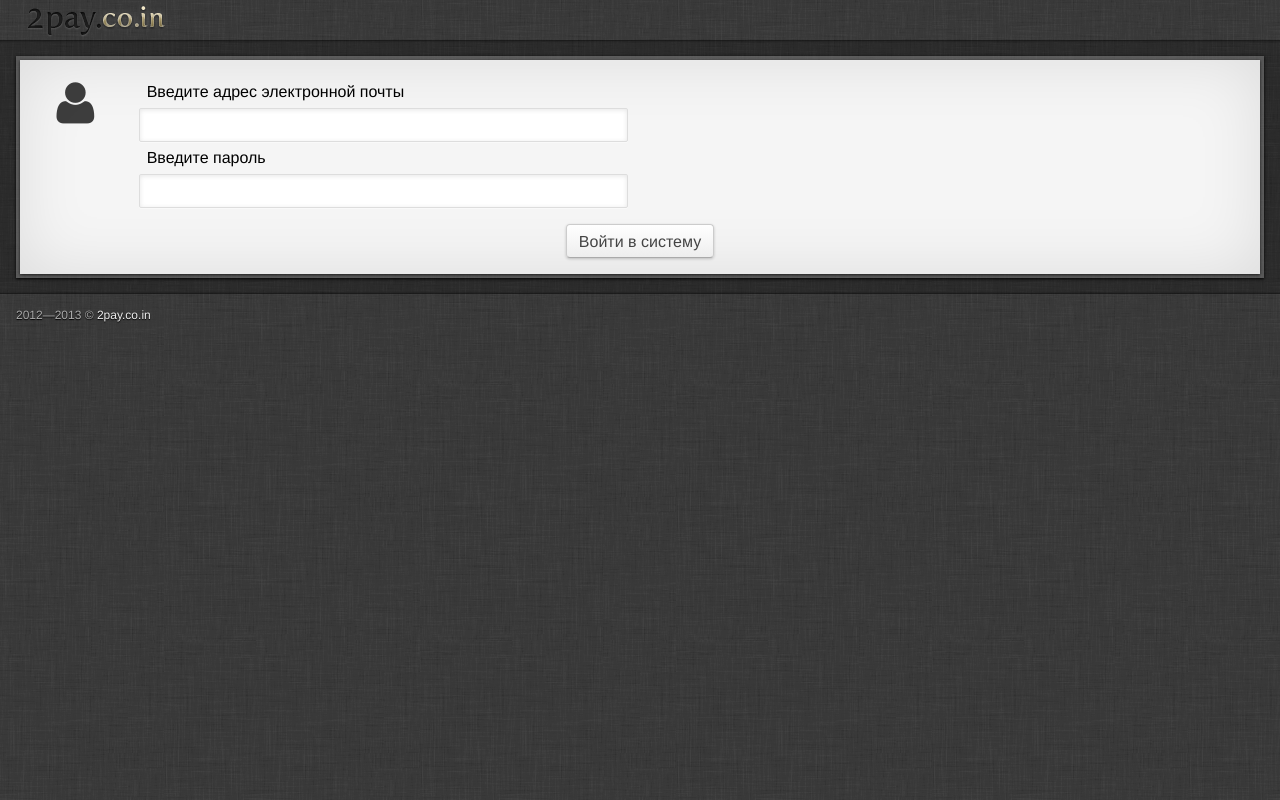
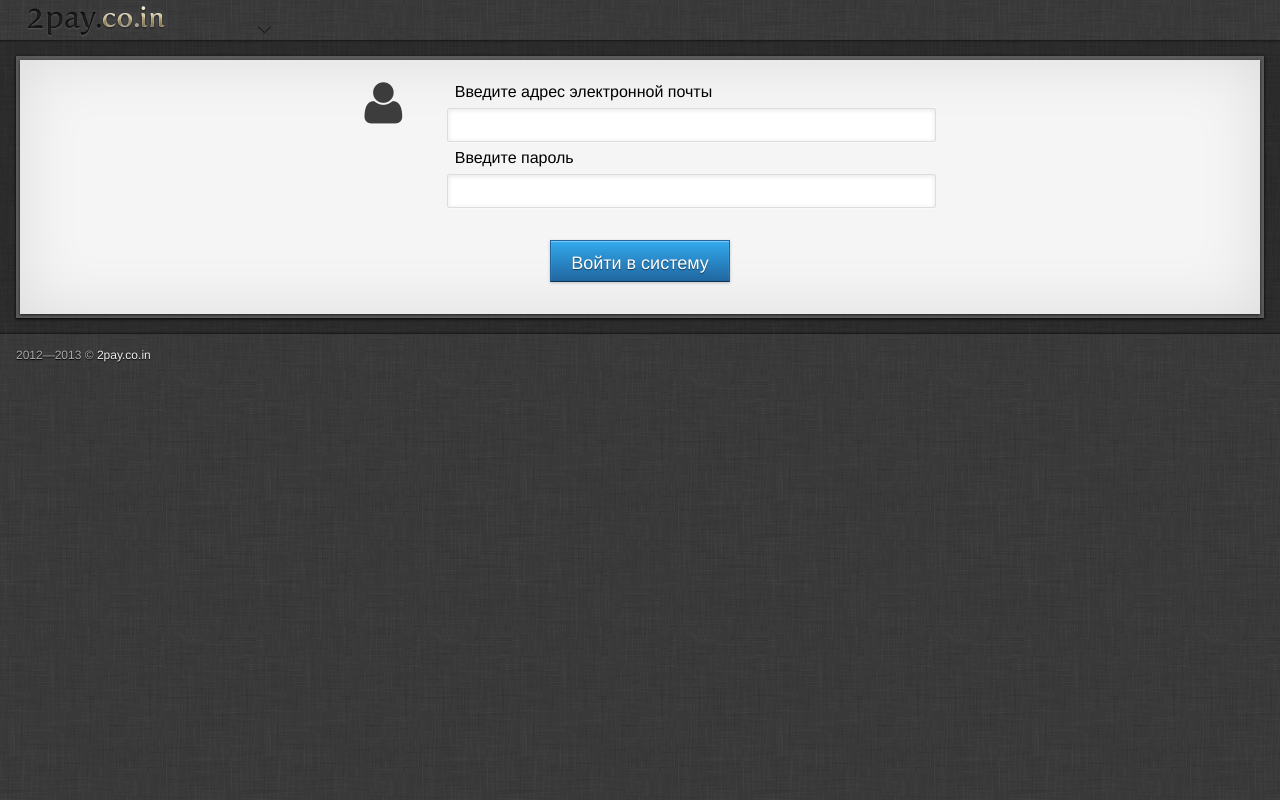
Before and after one commit to inca/2pay.co.in, a Node server app: template views/pages/login.jade in a window 1280 px wide. Run offline with Node 20, Linux system fonts and the light colour scheme; the template is opened without the code that fills it, so the values that code supplies are empty; some libraries are stand-ins or nearby versions.

Commit message:
create more pretty view

```diff
--- a/app.js
+++ b/app.js
@@ -59,19 +59,19 @@ app.use(function(req, res, next){
           callback();
         });
       },
-      function(callback){
-        req.cards = [];
-        async.each(req.merchants, function(merchant, cb){
-          Card.find({merchant:merchant._id}).exec(function(err, card){
-            req.cards.push(card);
-            _.flatten(req.cards);
-            cb();
-          });
-        }, function(err){
-          if(err) next(err);
-          callback();
-        });
-      }
+//      function(callback){
+//        req.cards = [];
+//        async.each(req.merchants, function(merchant, cb){
+//          Card.find({merchant:merchant._id}).exec(function(err, card){
+//            req.cards.push(card);
+//            _.flatten(req.cards);
+//            cb();
+//          });
+//        }, function(err){
+//          if(err) next(err);
+//          callback();
+//        });
+//      }
     ], function (err) {
       next();
     });
--- a/public/css/base.styl
+++ b/public/css/base.styl
@@ -67,9 +67,6 @@ padsize = 16px
 .margin-bottom { margin-bottom:padsize }
 .margin-side { margin-left:padsize; margin-right:padsize }
 
-.centered-block
-  display:block !important
-  margin:0 auto !important
 // Mobiles specific
 
 @media screen and (max-width:480px)
--- a/public/css/content.styl
+++ b/public/css/content.styl
@@ -6,8 +6,27 @@ em
 p, h1, h2, h3, h4, h5, h6, ul, ol, li
   margin: 1em 0
 
+@font-face
+  font-family:Fertigo
+  src: url("/font/Fertigo_PRO.otf")
+
+.hero
+  margin:auto
+  border: 1px transparent
+  border-radius: 8px
+  padding:16px
+  h1
+    font-size: 50px
+    line-height:1.25em
+    margin:.5em 0;
+    text-shadow: 2px 2px 2px rgba(125,125,125,.5);
+
+  h2
+    text-shadow: 1px 1px 0px rgba(125,125,125,.5)
+
 h1
   font-size:36px
+  font-family:Fertigo
 
 h2
   font-size:28px
@@ -30,6 +49,9 @@ p, li
 .subtitle
   color: #677
   margin-top:-.75em
+
+.kicker
+  font-size:1.25em
 
 // Tables
 
--- a/public/css/layout.styl
+++ b/public/css/layout.styl
@@ -5,6 +5,12 @@ html, body, form, fieldset, img
 
 a, a:hover, a:visited
   color: #3ca9ee
+
+.row
+  .span-1
+    &.hack-height
+      height: 1px
+      margin:0 !important
 
 body
   font-family: Helvetica Neue, Segoe UI, Arial, sans-serif;
@@ -24,12 +30,14 @@ body
     width:192px
     display:inline-block
     text-align:center
+    float:left
     img
       position:relative
       vertical-align:middle
       top: -2px
   .nav
-    display:inline-block
+    display:block
+    margin-left:192px
   .nav > a
     position:relative
     display:inline-block
@@ -83,6 +91,13 @@ body
     &.active
       color: #fff
       text-shadow: 0 0 1px #aad0de, 0 0 16px #aad0de
+    &.bot-line
+      &:after
+        content:""
+        position: relative;
+        display: block;
+        border-bottom: 1px solid #888;
+        top:6px
 
 #main
   margin-left: 192px
--- a/public/css/main.css
+++ b/public/css/main.css
@@ -45,7 +45,6 @@
 .margin-top{margin-top:16px}
 .margin-bottom{margin-bottom:16px}
 .margin-side{margin-left:16px;margin-right:16px}
-.centered-block{display:block !important;margin:0 auto !important}
 @media screen and (max-width:480px){.no-mobile-screen{display:none !important}
 }@media screen and (min-width:481px){.mobile-screen{display:none !important}
 }@media screen and (max-width:768px){.no-medium-screen{display:none !important}
@@ -73,12 +72,17 @@
 }@media screen and (max-width:480px){.row.mobile > *{float:none;width:100% !important;margin:16px 0 !important}
 }em{color:#067}
 p,h1,h2,h3,h4,h5,h6,ul,ol,li{margin:1em 0}
-h1{font-size:36px}
+@font-face{font-family:Fertigo;src:url("/font/Fertigo_PRO.otf")}
+.hero{margin:auto;border:1px transparent;border-radius:8px;padding:16px;}
+.hero h1{font-size:50px;line-height:1.25em;margin:.5em 0;text-shadow:2px 2px 2px rgba(125,125,125,0.5)}
+.hero h2{text-shadow:1px 1px 0 rgba(125,125,125,0.5)}
+h1{font-size:36px;font-family:Fertigo}
 h2{font-size:28px;font-weight:normal;margin:24px 0}
 h3{font-size:20px;font-weight:normal;color:#d46}
 hr{border:0;border-bottom:1px solid #ddd;box-shadow:0 1px 0 #fff}
 p,li{line-height:1.5em}
 .subtitle{color:#677;margin-top:-.75em}
+.kicker{font-size:1.25em}
 table{margin:0;max-width:100%;border-spacing:0;border-collapse:collapse;}
 table tr.top th,table tr.top td{vertical-align:top}
 table tr.bottom th,table tr.bottom td{vertical-align:bottom}
@@ -146,14 +150,12 @@ table.grid td.sep,table.grid th.sep{background:#f5f5f5}
 .ctl-grid.middle > .cell,.ctl-grid .cell.middle{vertical-align:middle}
 @media screen and (max-width:480px){.ctl-grid,.ctl-grid > .cell,.ctl-grid > .cell + .cell{display:block;padding:0;margin-bottom:12px}
 }input.btn,button.btn{-webkit-appearance:none;-moz-appearance:none;appearance:none;-moz-appearance:none;-webkit-appearance:none;-webkit-box-sizing:content-box;-moz-box-sizing:content-box;box-sizing:content-box}
-.btn,a.btn{position:relative;display:inline-block;font-size:16px;font-family:"HelveticaNeueLight","HelveticaNeue-Light","Helvetica Neue Light","HelveticaNeue","Helvetica Neue","Segoe UI","Helvetica","Tahoma","Geneva","Arial",sans-serif;text-align:center;text-decoration:none !important;cursor:pointer;min-width:16px;white-space:nowrap;height:32px;line-height:32px;padding:0 12px;margin:0 4px;-webkit-box-shadow:0 1px 1px rgba(255,255,255,0.4) inset,0 1px 3px rgba(0,0,0,0.2);box-shadow:0 1px 1px rgba(255,255,255,0.4) inset,0 1px 3px rgba(0,0,0,0.2);border:1px solid #ccc;border-bottom:1px solid #aaa;color:#444;-webkit-border-radius:4px;border-radius:4px;background:-webkit-linear-gradient(top, #fff, #eee);background:-moz-linear-gradient(top, #fff, #eee);background:-o-linear-gradient(top, #fff, #eee);background:-ms-linear-gradient(top, #fff, #eee);background:linear-gradient(to bottom, #fff, #eee);}
+.btn,a.btn{position:relative;display:inline-block;font-size:16px;font-family:"HelveticaNeueLight","HelveticaNeue-Light","Helvetica Neue Light","HelveticaNeue","Helvetica Neue","Segoe UI","Helvetica","Tahoma","Geneva","Arial",sans-serif;text-align:center;text-decoration:none !important;cursor:pointer;min-width:16px;white-space:nowrap;height:32px;line-height:32px;padding:0 12px;margin:0 4px;-webkit-box-shadow:0 1px 1px rgba(255,255,255,0.4) inset,0 1px 3px rgba(0,0,0,0.2);box-shadow:0 1px 1px rgba(255,255,255,0.4) inset,0 1px 3px rgba(0,0,0,0.2);border:1px solid #ccc;border-bottom:1px solid #aaa;color:#444;background:-webkit-linear-gradient(top, #fff, #eee);background:-moz-linear-gradient(top, #fff, #eee);background:-o-linear-gradient(top, #fff, #eee);background:-ms-linear-gradient(top, #fff, #eee);background:linear-gradient(to bottom, #fff, #eee);}
 .btn.large,a.btn.large{font-size:18px;padding:0 20px;height:40px;line-height:40px}
 .primary,.btn.primary{background:-webkit-linear-gradient(top, #3ae, #2066a0);background:-moz-linear-gradient(top, #3ae, #2066a0);background:-o-linear-gradient(top, #3ae, #2066a0);background:-ms-linear-gradient(top, #3ae, #2066a0);background:linear-gradient(to bottom, #3ae, #2066a0);border-color:#2066a0;border-bottom-color:#103350;color:#fff;text-shadow:0 1px 1px rgba(0,0,0,0.5)}
 .danger,.btn.danger{background:-webkit-linear-gradient(top, #c33, #711);background:-moz-linear-gradient(top, #c33, #711);background:-o-linear-gradient(top, #c33, #711);background:-ms-linear-gradient(top, #c33, #711);background:linear-gradient(to bottom, #c33, #711);border-color:#711;border-bottom-color:#3c0808;color:#edd;text-shadow:0 1px 1px rgba(0,0,0,0.5)}
 .btn-group{display:inline-block;}
-.btn-group .btn{margin-right:0;margin-left:-1px !important;-webkit-border-radius:0;border-radius:0;-webkit-box-shadow:1px 1px 1px rgba(255,255,255,0.6) inset,0 1px 3px rgba(0,0,0,0.2);box-shadow:1px 1px 1px rgba(255,255,255,0.6) inset,0 1px 3px rgba(0,0,0,0.2);}
-.btn-group .btn:first-child{border-top-left-radius:4px;border-bottom-left-radius:4px}
-.btn-group .btn:last-child{border-top-right-radius:4px;border-bottom-right-radius:4px}
+.btn-group .btn{margin-right:0;margin-left:-1px !important;-webkit-border-radius:0;border-radius:0;-webkit-box-shadow:1px 1px 1px rgba(255,255,255,0.6) inset,0 1px 3px rgba(0,0,0,0.2);box-shadow:1px 1px 1px rgba(255,255,255,0.6) inset,0 1px 3px rgba(0,0,0,0.2)}
 .btn-group + .btn,.btn-group + .btn-group,.btn + .btn{margin-left:8px}
 .btn-panel .btn,.btn-panel .btn-group{vertical-align:middle}
 input[type="checkbox"],input[type="radio"]{font-size:20px}
@@ -192,12 +194,13 @@ a.noline{text-decoration:none}
 .perspective{-webkit-perspective:1000;-moz-perspective:1000;-ms-perspective:1000;perspective:1000;-webkit-transform-style:preserve-3d;-moz-transform-style:preserve-3d;-o-transform-style:preserve-3d;-ms-transform-style:preserve-3d;transform-style:preserve-3d}
 html,body,form,fieldset,img{padding:0;margin:0;border:0}
 a,a:hover,a:visited{color:#3ca9ee}
+.row .span-1.hack-height{height:1px;margin:0 !important}
 body{font-family:Helvetica Neue,Segoe UI,Arial,sans-serif;font-size:16px;line-height:1.5em;font-weight:300;background:url("/img/bg/linen.png") repeat #444}
 #header{position:relative;line-height:40px;}
 #header::after{content:'';display:table;clear:both}
-#header .brand{width:192px;display:inline-block;text-align:center;}
+#header .brand{width:192px;display:inline-block;text-align:center;float:left;}
 #header .brand img{position:relative;vertical-align:middle;top:-2px}
-#header .nav{display:inline-block}
+#header .nav{display:block;margin-left:192px}
 #header .nav > a{position:relative;display:inline-block;color:#aaa;text-shadow:0 1px 1px #000;padding:0 16px;margin:0 8px;text-align:center;text-decoration:none;}
 #header .nav > a:hover{color:#fff}
 #header .nav > a.active{color:#fff;}
@@ -209,6 +212,7 @@ body{font-family:Helvetica Neue,Segoe UI,Arial,sans-serif;font-size:16px;line-he
 #sidenav a{display:block;color:#aaa;text-shadow:0 1px 1px #000;text-decoration:none;padding:6px 16px;}
 #sidenav a:hover,#sidenav a.active{color:#fff}
 #sidenav a.active{color:#fff;text-shadow:0 0 1px #aad0de,0 0 16px #aad0de}
+#sidenav a.bot-line:after{content:"";position:relative;display:block;border-bottom:1px solid #888;top:6px}
 #main{margin-left:192px;padding:16px}
 #main-not-login{padding:16px}
 @media screen and (max-width:768px){#sidenav{float:none;text-align:center;width:auto;}
--- a/public/css/ui.styl
+++ b/public/css/ui.styl
@@ -153,7 +153,6 @@ input.btn, button.btn
   border:1px solid #ccc
   border-bottom: 1px solid #aaa
   color:#444
-  border-radius:4px
   background: linear-gradient(top, #fff, #eee)
   &.large
     font-size:(font-size + 2)
@@ -183,12 +182,6 @@ input.btn, button.btn
     border-radius:0
     box-shadow: 1px 1px 1px rgba(255,255,255,.6) inset,
       0 1px 3px rgba(0,0,0,.2)
-    &:first-child
-      border-top-left-radius:4px
-      border-bottom-left-radius:4px
-    &:last-child
-      border-top-right-radius:4px
-      border-bottom-right-radius:4px
 
 .btn-group + .btn, .btn-group + .btn-group, .btn + .btn
   margin-left: 8px
@@ -198,8 +191,6 @@ input.btn, button.btn
     vertical-align:middle
 
 // Inputs
-
-
 
 input[type="checkbox"],
 input[type="radio"]
--- a/routes/auth.js
+++ b/routes/auth.js
@@ -5,11 +5,11 @@ var app = require('../app')
   , Merchant = require('../model/merchant')
   , Card = require('../model/card');
 
-app.get('/registration', function(req, res, next){
-  res.render('pages/registration')
+app.get('/signup', function(req, res, next){
+  res.render('pages/signup')
 });
 
-app.post('/registration', function(req, res, next){
+app.post('/signup', function(req, res, next){
   var un = req.param("un");
   var up = req.param("up");
   var ue = req.param("ue");
--- a/views/layout.jade
+++ b/views/layout.jade
@@ -15,23 +15,26 @@ else
           div(class="notice #{notice.kind}")= notice.msg
 
       #header
-        a.brand(href='/index.html')
+        a.brand(href='/')
           img(src='/img/logo.png', alt='2pay.co.in')
         .nav
           if (user)
-            a#user-nav.active
+            a#user-nav.active(href="/profile")
               i.icon-user.smooth
               span #{user.name}
             a#merchant-nav
               i.icon-building.smooth
               span #{merchants[0].title}
+            a#logout.float-right(href="/logout")
+              i.icon-power-off
+              span= __('Logout')
           else
-            a(href="/registration")= __("Registration")
-            a(href="/login")= __("Login")
+            a#singup(href="/signup")= __("Registration")
+            a#login(href="/login")= __("Login")
       #content
         if (user)
           #sidenav
-            block sidenav
+            include shared/sidebar.p.jade
           #main
             block main
         else
--- a/views/pages/login.jade
+++ b/views/pages/login.jade
@@ -1,10 +1,12 @@
 extends ../layout
 
 block main
-  .frame
+  .frame(data-ref="#login")
     .paper.pad
       form.partial(method="post", action="/login")
         .row
+          .span-3
+            &nbsp
           .span-1
             i.icon-user.icon-large
           .span-5.pad-bottom
@@ -12,4 +14,6 @@ block main
             input.field(type="text", name="ue", id="ue")
             label.descr-left(for="up") Введите пароль
             input.field(type="password", name="up", id="up")
-        button.btn.centered-block(type="submit") Войти в систему
+
+        p.centered
+          button.btn.primary.large(type="submit") Войти в систему
--- /dev/null
+++ b/views/shared/sidebar.p.jade
@@ -0,0 +1,13 @@
+a.bot-line
+  i.icon-info-sign
+  span Сводка
+
+a
+  i.icon-credit-card
+  span Платежные карты
+a
+  i.icon-credit-card
+  span Ваучеры
+a
+  i.icon-credit-card
+  span Купоны
```
Also changed, not shown: locales/ru.json (+6 -1 lines), views/index.jade (+32 -6 lines), views/pages/registration.jade (deleted, +0 -22 lines), views/pages/signup.jade (added, +27 -0 lines), public/font/Fertigo_PRO.otf (renamed from artwork/Fertigo_PRO.otf).
